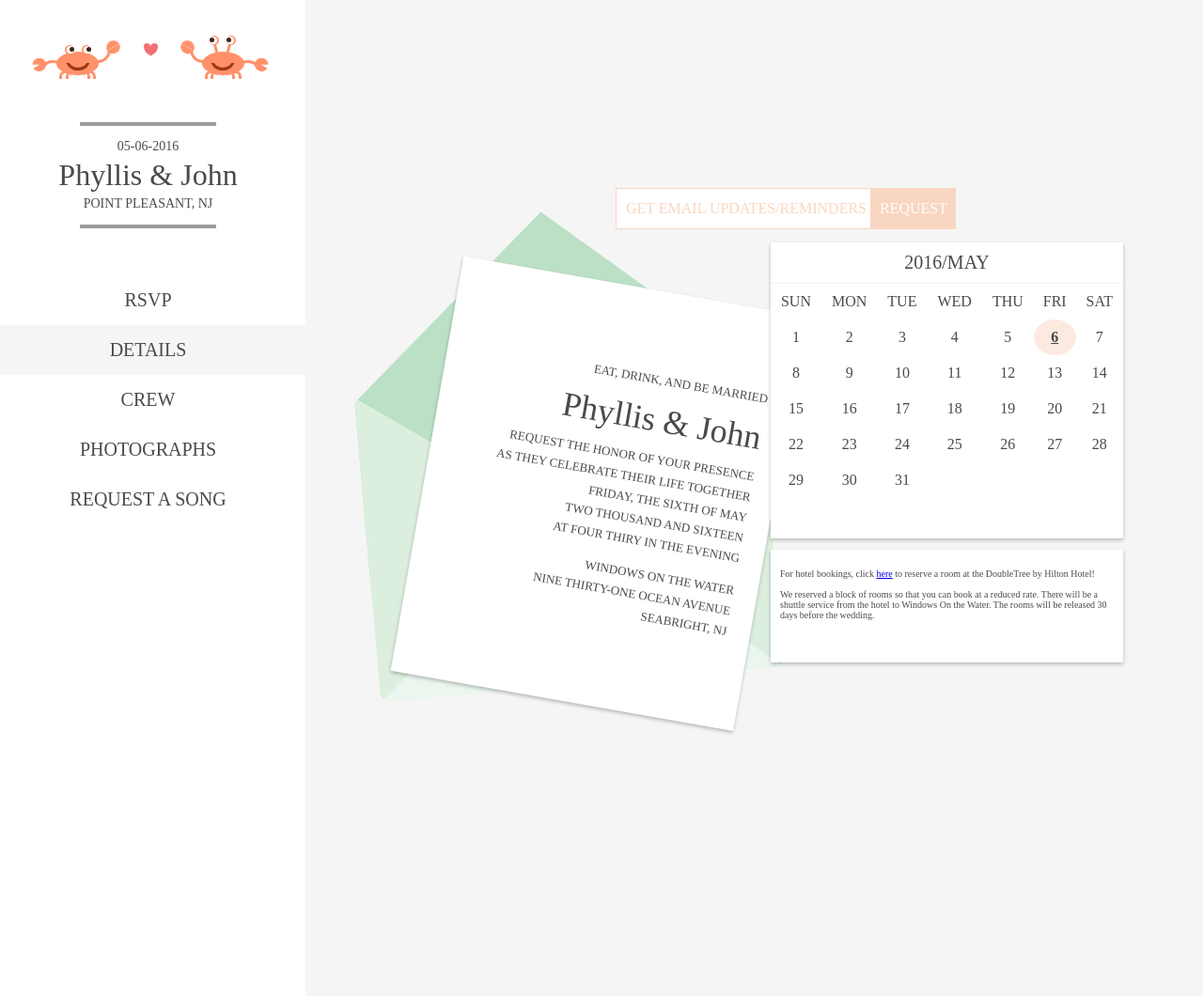
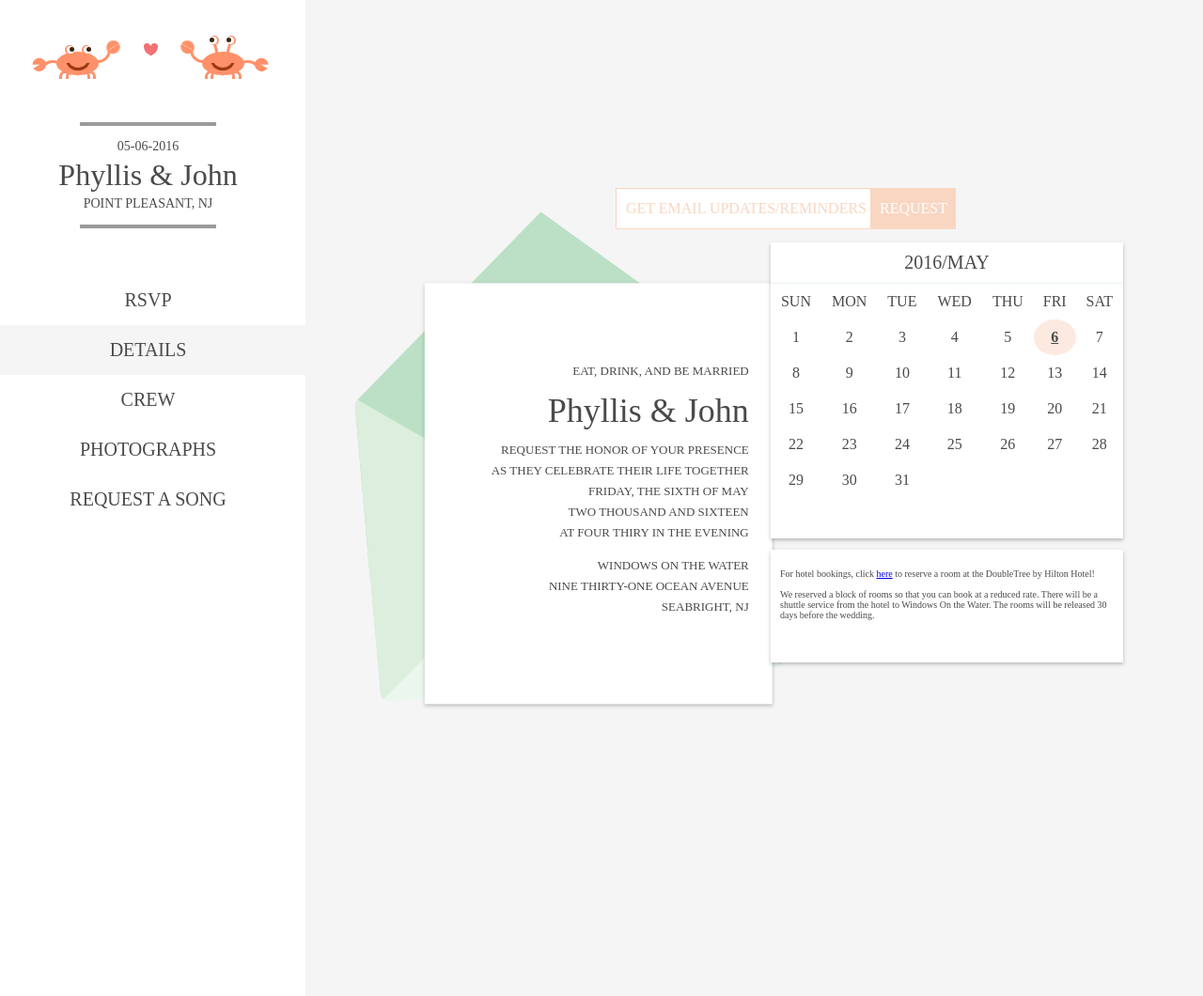
Before and after one commit to phyllisandjohn/phyllisandjohn.github.io, a Jekyll site: the page details/index.html, which Jekyll copies as it is, in a window 1280 px wide. Shown: the whole page at 94% size. Built offline with Jekyll 4.4.1, drawn with Linux system fonts in a browser that asks for light colours.

Commit message:
Update index.html

```diff
--- a/details/index.html
+++ b/details/index.html
@@ -315,11 +315,11 @@ td {
 	height: 447.5px;
 	background: #fff;
 	margin-top: -250px;
-	-webkit-transform: rotate(15deg);
-	-moz-transform: rotate(15deg);
-	-ms-transform: rotate(15deg);
-	-o-transform: rotate(15deg);
-	transform: rotate(15deg);
+	-webkit-transform: rotate(5deg);
+	-moz-transform: rotate(5deg);
+	-ms-transform: rotate(5deg);
+	-o-transform: rotate(5deg);
+	transform: rotate(5deg);
 }
 
 .focus:focus {
```
